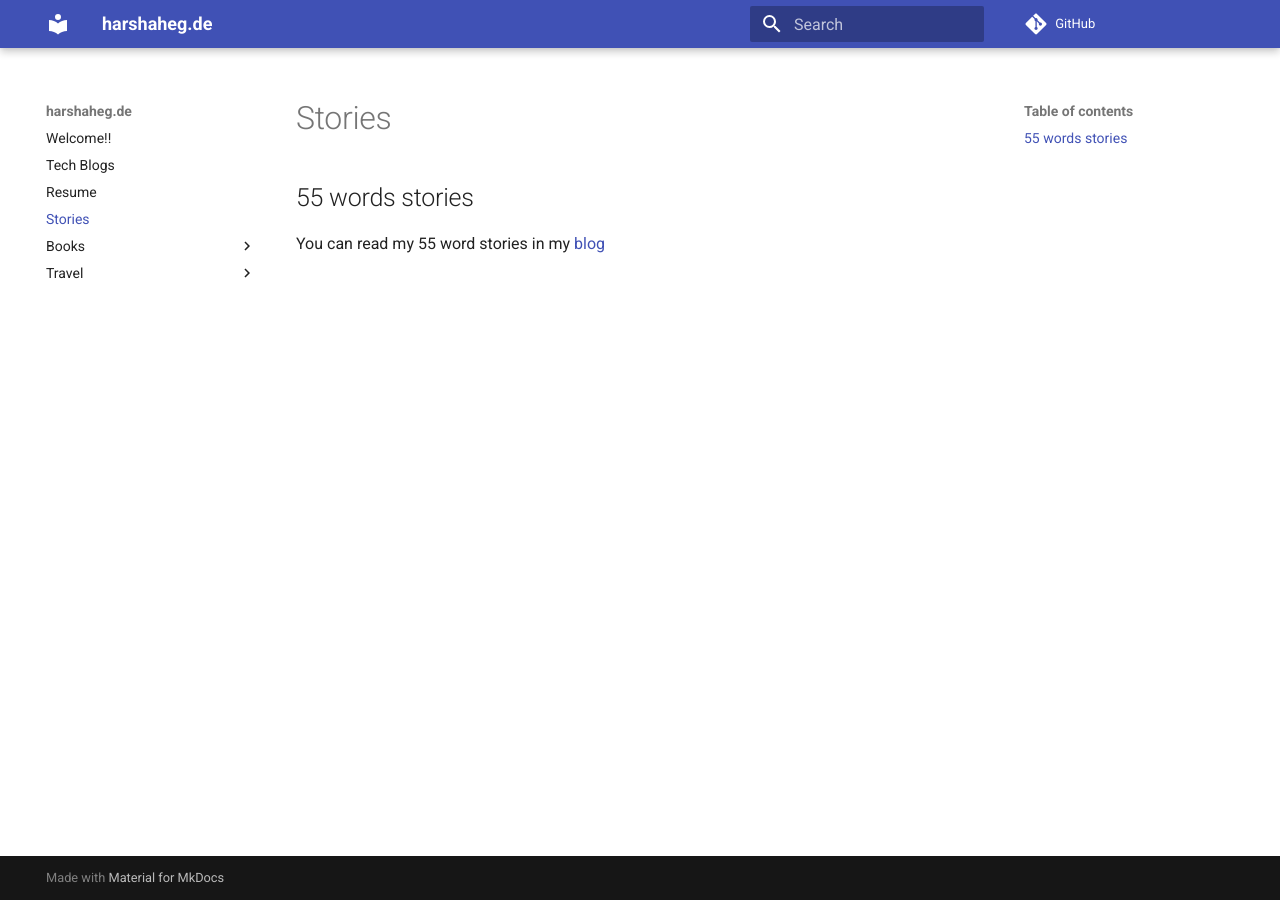
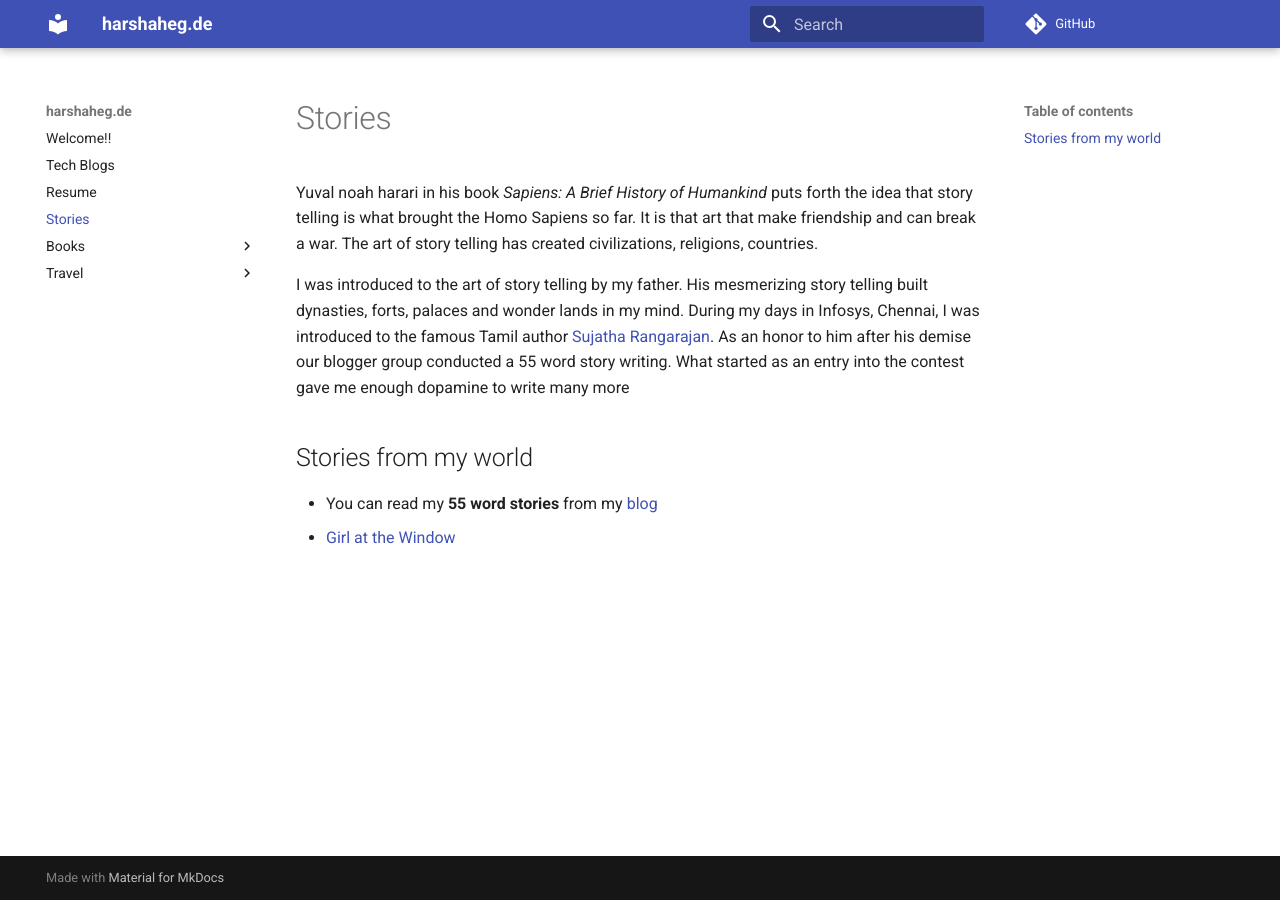
Before and after one commit to harshakhegde/harshakhegde, an MkDocs documentation site: the page built from home/stories.md, in a window 1280 px wide. Built offline with MkDocs 1.6.1 and Material for MkDocs 9.7.7, drawn with Linux system fonts in a browser that asks for light colours; comment, search, counter and statistics services are not loaded.

Commit message:
stories updated

```diff
--- a/home/stories.md
+++ b/home/stories.md
@@ -1,4 +1,13 @@
 # Stories
-## 55 words stories
 
-You can read my 55 word stories in my [blog](https://88sworld.blogspot.com/search/label/55)
+Yuval noah harari in his book _Sapiens: A Brief History of Humankind_ puts forth the idea that story telling is what brought the Homo Sapiens so far. It is that art that make friendship and can break a war.
+The art of story telling has created civilizations, religions, countries.
+
+I was introduced to the art of story telling by my father. His mesmerizing story telling built dynasties, forts, palaces and wonder lands in my mind.
+During my days in Infosys, Chennai, I was introduced to the famous Tamil author [Sujatha Rangarajan](https://en.wikipedia.org/wiki/Sujatha_Rangarajan). As an honor to him after his demise our blogger group conducted a 55 word story writing. What started as an entry into the contest gave me enough dopamine to write many more
+
+
+
+## Stories from my world
+- You can read my **55 word stories** from my [blog](https://88sworld.blogspot.com/search/label/55)
+- [Girl at the Window](https://88sworld.blogspot.com/2020/07/girl-at-window.html)
```
